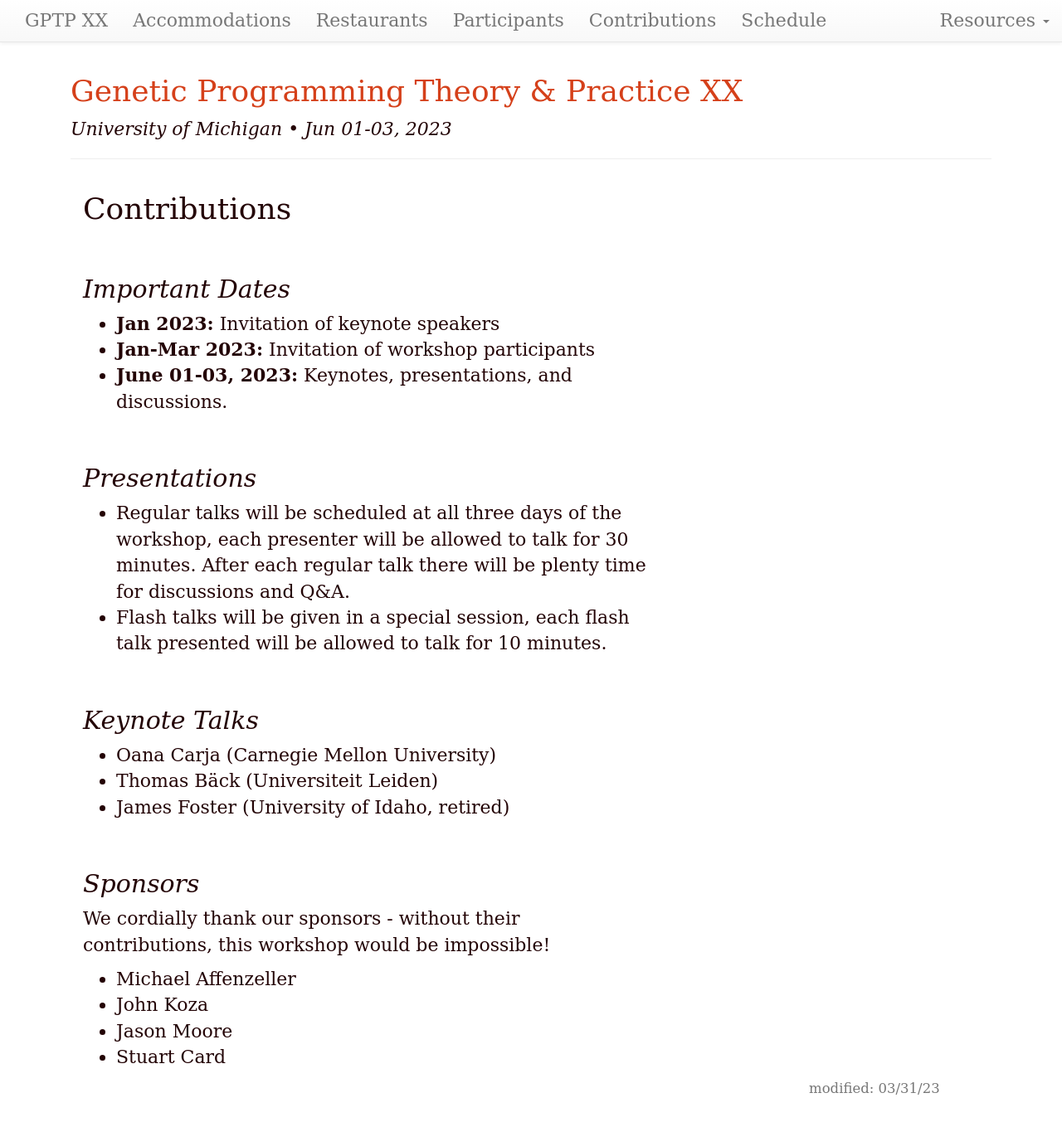
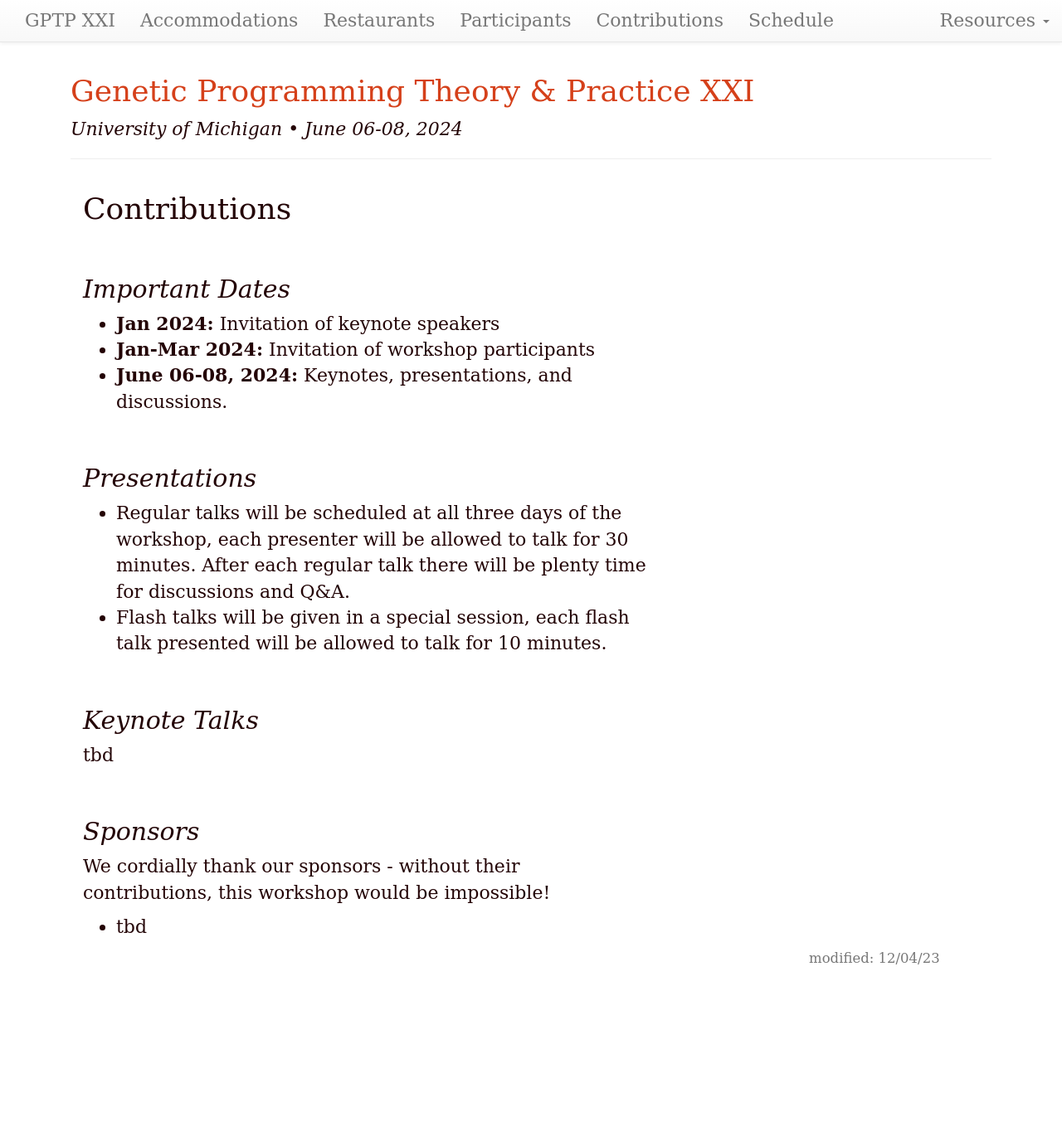
Before and after one commit to GPTP-workshop/gptp-workshop.github.io, a Jekyll site: the page built from contributions.md, in a window 1280 px wide and 1366 px high. Shown: the top 1359 px of the window at 83% size. Built offline with Jekyll 4.4.1, drawn with Linux system fonts in a browser that asks for light colours; our own code applies the rules of GitHub Pages for plain Markdown files.

Commit message:
Update contributions.md for 2024

```diff
--- a/contributions.md
+++ b/contributions.md
@@ -1,30 +1,25 @@
 ---
 layout: default
-updated: "March 31, 2023"
-roman: "XX"
-dates: "Jun 01-03, 2023"
+updated: "Dec 04, 2023"
+roman: "XXI"
+dates: "June 06-08, 2024"
 ---
 
 # Contributions
 
 ## Important Dates
 
-- **Jan 2023:** Invitation of keynote speakers
-- **Jan-Mar 2023:** Invitation of workshop participants
-- **June 01-03, 2023:** Keynotes, presentations, and discussions.
+- **Jan 2024:** Invitation of keynote speakers
+- **Jan-Mar 2024:** Invitation of workshop participants
+- **June 06-08, 2024:** Keynotes, presentations, and discussions.
 
 ## Presentations
 - Regular talks will be scheduled at all three days of the workshop, each presenter will be allowed to talk for 30 minutes. After each regular talk there will be plenty time for discussions and Q&A.
 - Flash talks will be given in a special session, each flash talk presented will be allowed to talk for 10 minutes.
 
 ## Keynote Talks
-- Oana Carja (Carnegie Mellon University)
-- Thomas Bäck (Universiteit Leiden)
-- James Foster (University of Idaho, retired)
+tbd
 
 ## Sponsors
 We cordially thank our sponsors - without their contributions, this workshop would be impossible!
-- Michael Affenzeller
-- John Koza
-- Jason Moore
-- Stuart Card
+- tbd
```
